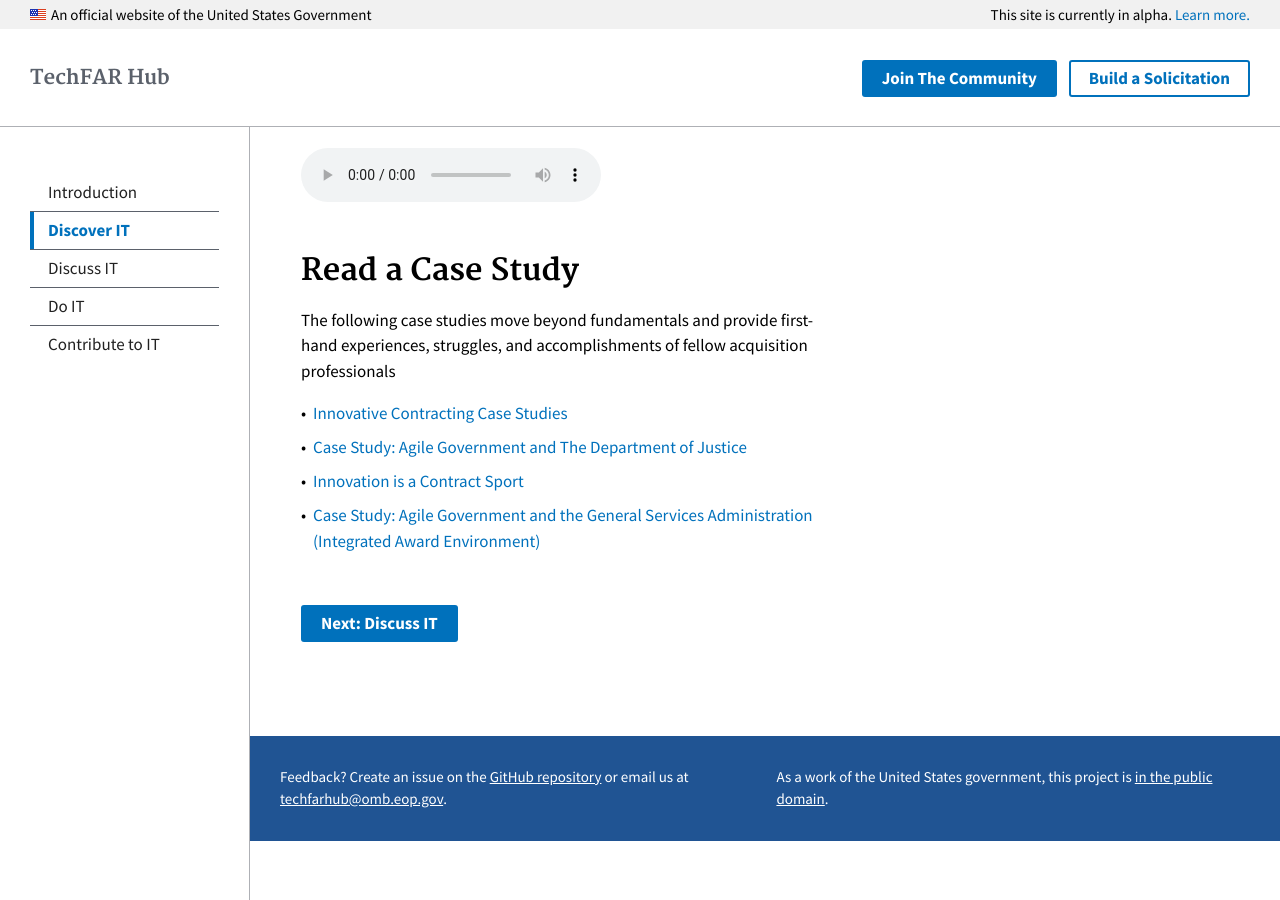
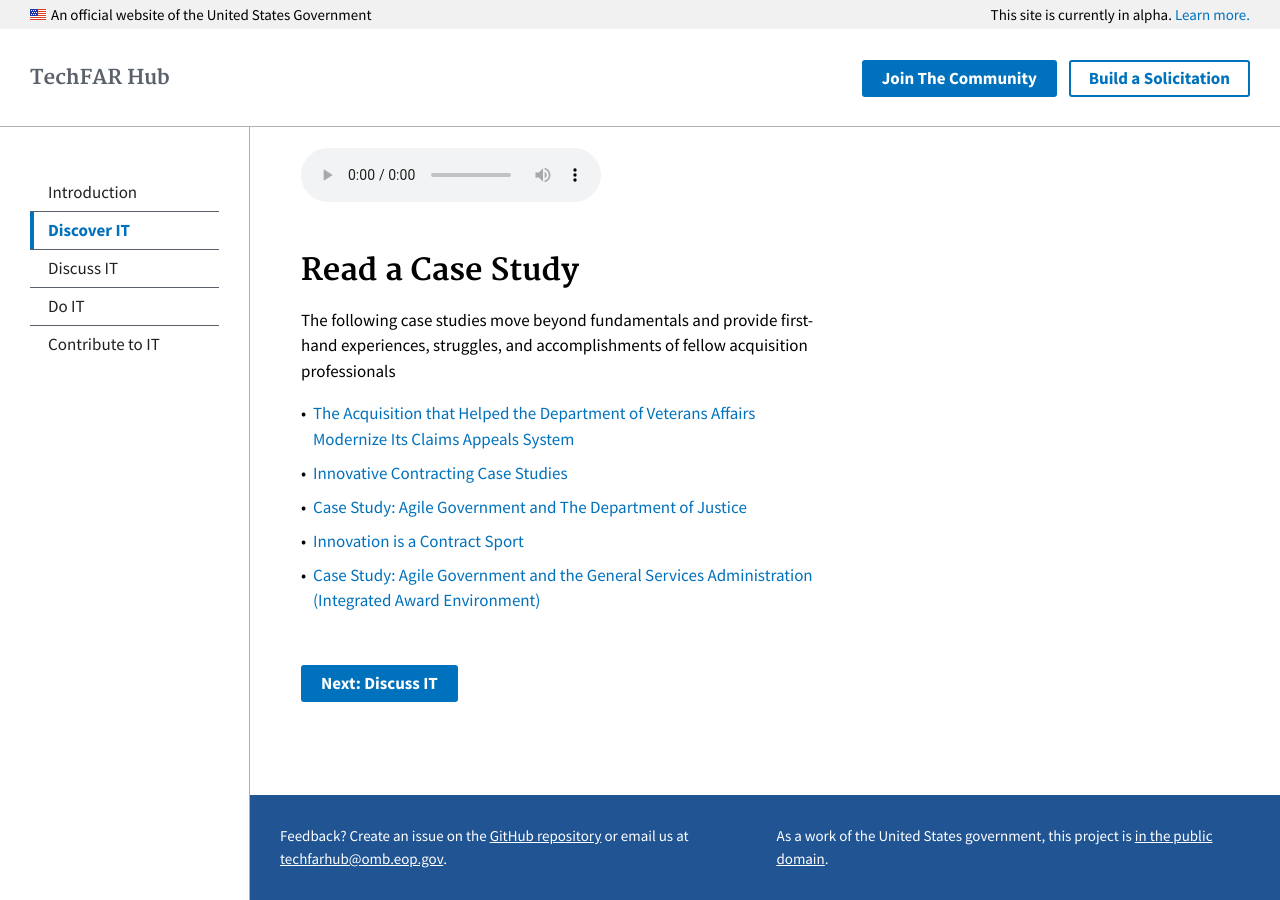
Before and after one commit to usds/techfar-hub, a Jekyll site: the page built from _topics/1_discover-it.md, in a window 1280 px wide and 900 px high, scrolled down 2907 px. Built offline with Jekyll 4.4.1, drawn with Linux system fonts in a browser that asks for light colours; before the commit the page ends 3748 px from its top, so only the background shows below that.

Commit message:
Adding VA Case Study to Discover IT

```diff
--- a/_topics/1_discover-it.md
+++ b/_topics/1_discover-it.md
@@ -98,6 +98,7 @@
 
 The following case studies move beyond fundamentals and provide first-hand experiences, struggles, and accomplishments of fellow acquisition professionals
 
+- [The Acquisition that Helped the Department of Veterans Affairs Modernize Its Claims Appeals System](https://techfarhub.cio.gov/discover-IT/vacasestudy/)
 - [Innovative Contracting Case Studies](https://www.whitehouse.gov/sites/default/files/microsites/ostp/innovative_contracting_case_studies_2014_-_august.pdf){:target="_blank"}
 - [Case Study: Agile Government and The Department of Justice](http://www.agilegovleaders.org/case-studies/doj/){:target="_blank"}
 - [Innovation is a Contract Sport](https://github.com/usds/techfar-hub/raw/master/assets/files/Innovation_is_a_Contract_Sport__Ways_that_agencies_can_achieve_innovative_outcomes_through_acquisitions-%5B2016.02.06%5D%20(1).pdf){:target="_blank"}
```
